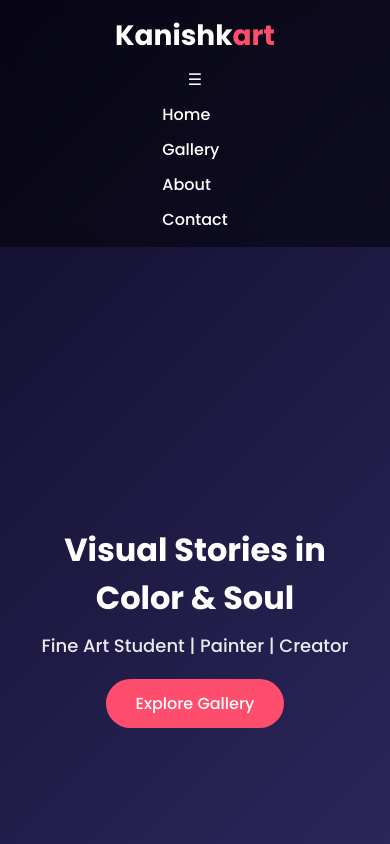
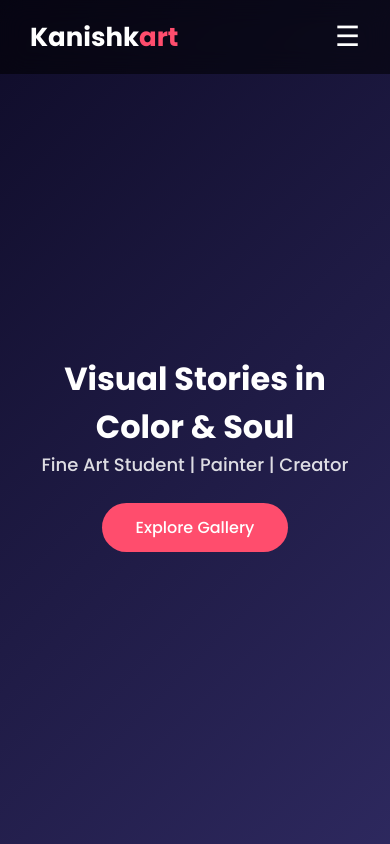
Before and after one commit to 2shashank4/art-potfolio, a plain HTML site: page index.html in a window 390 px wide. Shown: the top 844 px of the page. Drawn offline with Linux system fonts and the light colour scheme.

Commit message:
Refactor CSS for navbar and mobile responsiveness

```diff
--- a/style.css
+++ b/style.css
@@ -7,37 +7,47 @@
 
 body {
   background: linear-gradient(135deg, #0f0c29, #302b63, #24243e);
-  color: #ffffff;
+  color: #fff;
 }
 
 /* NAVBAR */
-nav {
+.navbar {
   display: flex;
   justify-content: space-between;
   align-items: center;
-  padding: 15px 40px;
-  background: rgba(0, 0, 0, 0.5);
-  backdrop-filter: blur(10px);
+  padding: 16px 30px;
+  background: rgba(0, 0, 0, 0.55);
+  backdrop-filter: blur(12px);
+  position: sticky;
+  top: 0;
+  z-index: 100;
 }
 
 .logo {
-  font-size: 28px;
-  font-weight: bold;
+  font-size: 26px;
+  font-weight: 600;
 }
 
 .logo span {
   color: #ff4d6d;
 }
 
-nav ul {
+/* MENU */
+.menu-toggle {
+  font-size: 28px;
+  cursor: pointer;
+  display: none;
+}
+
+.nav-links {
   list-style: none;
   display: flex;
   gap: 25px;
 }
 
-nav ul li a {
-  color: white;
+.nav-links li a {
   text-decoration: none;
+  color: #fff;
   font-size: 16px;
 }
 
@@ -54,34 +64,27 @@ nav ul li a {
 
 .hero h2 {
   font-size: 46px;
-  margin-bottom: 10px;
 }
 
 .hero p {
   font-size: 18px;
-  opacity: 0.9;
+  opacity: 0.85;
 }
 
 .hero button {
-  margin-top: 20px;
-  padding: 12px 30px;
+  margin-top: 25px;
+  padding: 12px 34px;
   border: none;
   background: #ff4d6d;
   color: white;
+  border-radius: 25px;
+  font-size: 16px;
   cursor: pointer;
-  font-size: 16px;
-  border-radius: 25px;
 }
 
 /* GALLERY */
 .gallery {
   padding: 80px 40px;
-}
-
-.gallery h2 {
-  text-align: center;
-  margin-bottom: 40px;
-  font-size: 36px;
 }
 
 .art-grid {
@@ -91,23 +94,14 @@ nav ul li a {
 }
 
 .art-card {
-  background: rgba(255, 255, 255, 0.08);
+  background: rgba(255,255,255,0.08);
   padding: 15px;
   border-radius: 15px;
-  transition: transform 0.3s;
-}
-
-.art-card:hover {
-  transform: translateY(-8px);
 }
 
 .art-card img {
   width: 100%;
   border-radius: 10px;
-}
-
-.art-card h3 {
-  margin-top: 10px;
 }
 
 /* ABOUT */
@@ -116,39 +110,42 @@ nav ul li a {
   text-align: center;
 }
 
-.about p {
-  max-width: 700px;
-  margin: auto;
-  line-height: 1.6;
+/* FOOTER */
+footer {
+  padding: 20px;
+  text-align: center;
+  background: rgba(0,0,0,0.6);
 }
 
-/* FOOTER */
-footer {
-  text-align: center;
-  padding: 20px;
-  background: rgba(0, 0, 0, 0.7);
-}
-
-/* ========================= */
-/* 📱 MOBILE RESPONSIVE */
-/* ========================= */
-
+/* ===================== */
+/* 📱 MOBILE VIEW */
+/* ===================== */
 @media (max-width: 768px) {
-  nav {
-    flex-direction: column;
-    gap: 10px;
+  .menu-toggle {
+    display: block;
   }
 
-  nav ul {
+  .nav-links {
+    position: fixed;
+    top: 70px;
+    left: 0;
+    width: 100%;
+    height: calc(100vh - 70px);
+    background: rgba(10, 10, 30, 0.95);
+    backdrop-filter: blur(20px);
     flex-direction: column;
-    gap: 10px;
+    align-items: center;
+    justify-content: center;
+    gap: 25px;
+    transform: translateX(-100%);
+    transition: transform 0.4s ease;
+  }
+
+  .nav-links.active {
+    transform: translateX(0);
   }
 
   .hero h2 {
     font-size: 32px;
   }
-
-  .gallery, .about {
-    padding: 60px 20px;
-  }
 }
```
